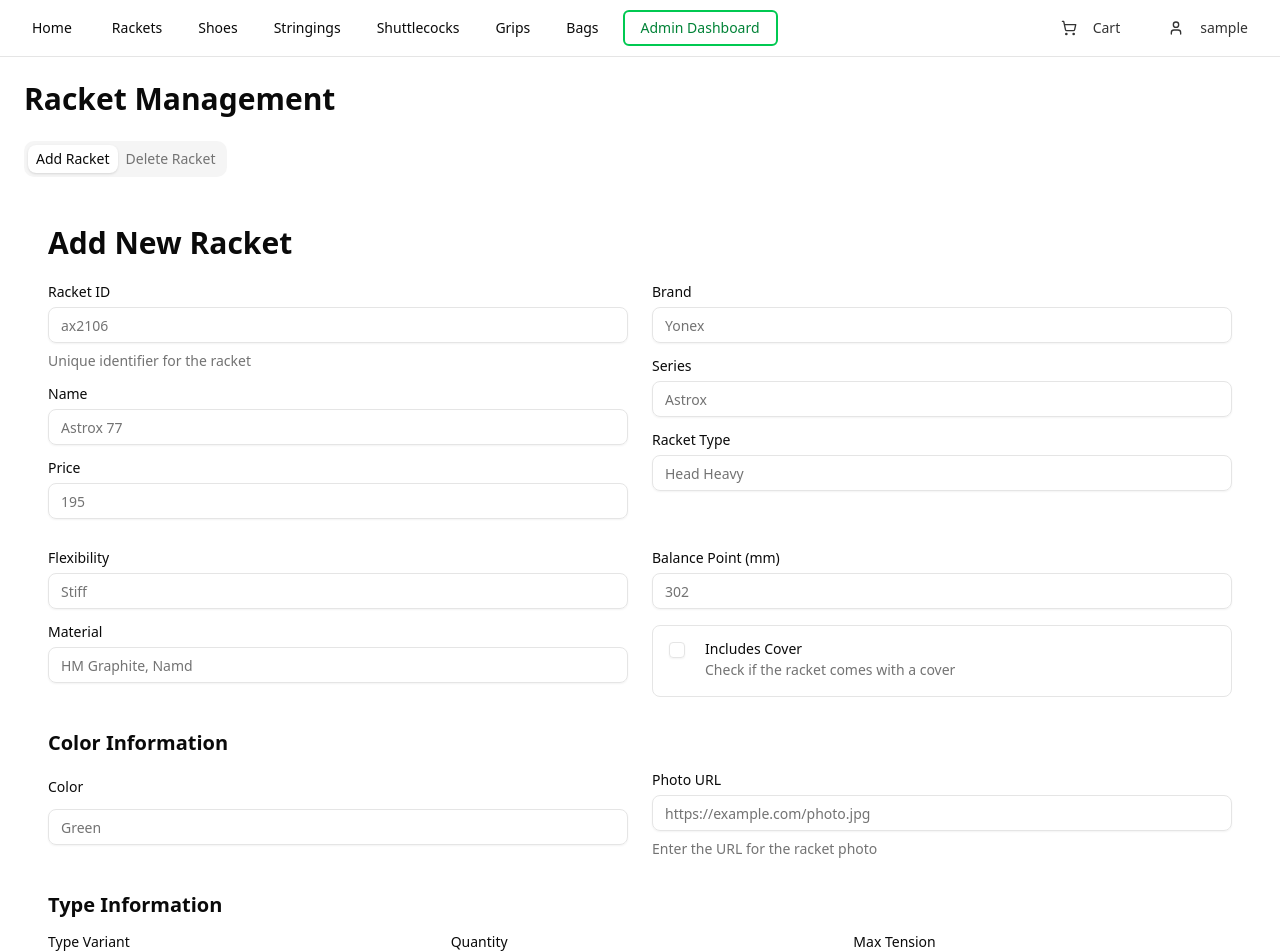
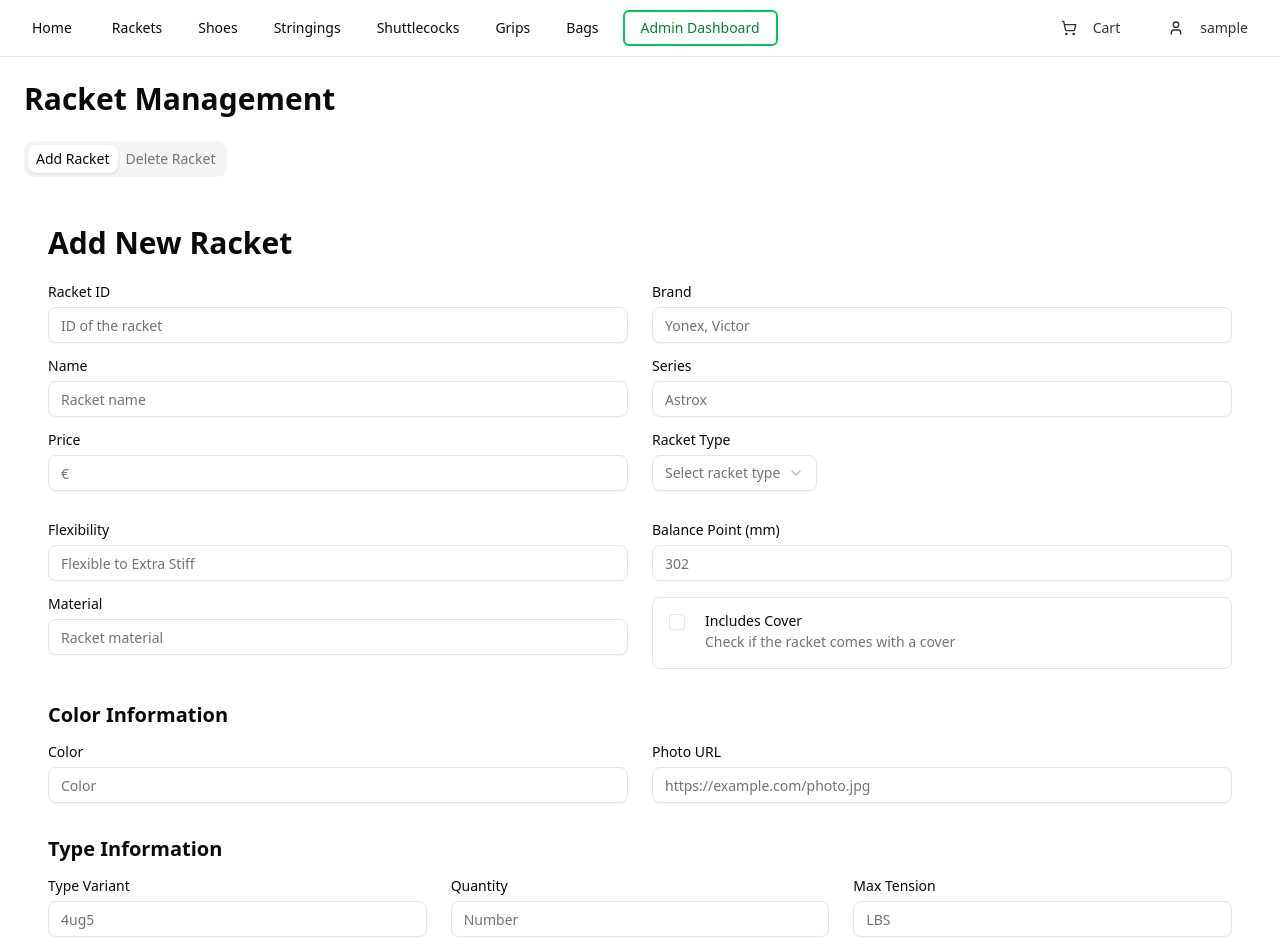
Before and after one commit to ThesisPrjTeamTAMK-Long-Le-Kiet-Nguyen/shopping_app_thesis, a React (Vite) app in the folder frontend/: page /seller/rackets in a window 1280 px wide. Shown: the top 952 px of the page. Built offline with nearby package versions, Linux system fonts and the light colour scheme; sample sign-in values are in the browser's storage.

Commit message:
Improve Racket add ui

```diff
--- a/frontend/package.json
+++ b/frontend/package.json
@@ -16,6 +16,7 @@
     "@radix-ui/react-dropdown-menu": "^2.1.6",
     "@radix-ui/react-label": "^2.1.2",
     "@radix-ui/react-navigation-menu": "^1.2.5",
+    "@radix-ui/react-select": "^2.1.6",
     "@radix-ui/react-separator": "^1.1.2",
     "@radix-ui/react-slot": "^1.1.2",
     "@radix-ui/react-tabs": "^1.1.3",
--- a/frontend/src/components/SellerPage/ProductManagement/Racket/AddRacketForm.tsx
+++ b/frontend/src/components/SellerPage/ProductManagement/Racket/AddRacketForm.tsx
@@ -26,6 +26,13 @@ import {
   AlertDialogHeader,
   AlertDialogTitle,
 } from "@/components/ui/alert-dialog"
+import {
+  Select,
+  SelectContent,
+  SelectItem,
+  SelectTrigger,
+  SelectValue,
+} from "@/components/ui/select"
 
 // Update the form schema to include colors and types
 const racketFormSchema = z.object({
@@ -162,11 +169,8 @@ export default function RacketManagement() {
                   <FormItem>
                     <FormLabel>Racket ID</FormLabel>
                     <FormControl>
-                      <Input placeholder="ax2106" {...field} />
+                      <Input placeholder="ID of the racket" {...field} />
                     </FormControl>
-                    <FormDescription>
-                      Unique identifier for the racket
-                    </FormDescription>
                     <FormMessage />
                   </FormItem>
                 )}
@@ -179,7 +183,7 @@ export default function RacketManagement() {
                   <FormItem>
                     <FormLabel>Name</FormLabel>
                     <FormControl>
-                      <Input placeholder="Astrox 77" {...field} />
+                      <Input placeholder="Racket name" {...field} />
                     </FormControl>
                     <FormMessage />
                   </FormItem>
@@ -193,7 +197,7 @@ export default function RacketManagement() {
                   <FormItem>
                     <FormLabel>Price</FormLabel>
                     <FormControl>
-                      <Input placeholder="195" {...field} />
+                      <Input placeholder="€" {...field} />
                     </FormControl>
                     <FormMessage />
                   </FormItem>
@@ -210,7 +214,7 @@ export default function RacketManagement() {
                   <FormItem>
                     <FormLabel>Brand</FormLabel>
                     <FormControl>
-                      <Input placeholder="Yonex" {...field} />
+                      <Input placeholder="Yonex, Victor" {...field} />
                     </FormControl>
                     <FormMessage />
                   </FormItem>
@@ -237,9 +241,18 @@ export default function RacketManagement() {
                 render={({ field }) => (
                   <FormItem>
                     <FormLabel>Racket Type</FormLabel>
-                    <FormControl>
-                      <Input placeholder="Head Heavy" {...field} />
-                    </FormControl>
+                    <Select onValueChange={field.onChange} defaultValue={field.value}>
+                      <FormControl>
+                        <SelectTrigger>
+                          <SelectValue placeholder="Select racket type" />
+                        </SelectTrigger>
+                      </FormControl>
+                      <SelectContent>
+                        <SelectItem value="Head Heavy">Head Heavy</SelectItem>
+                        <SelectItem value="Even Balance">Even Balance</SelectItem>
+                        <SelectItem value="Head Light">Head Light</SelectItem>
+                      </SelectContent>
+                    </Select>
                     <FormMessage />
                   </FormItem>
                 )}
@@ -257,7 +270,7 @@ export default function RacketManagement() {
                   <FormItem>
                     <FormLabel>Flexibility</FormLabel>
                     <FormControl>
-                      <Input placeholder="Stiff" {...field} />
+                      <Input placeholder="Flexible to Extra Stiff" {...field} />
                     </FormControl>
                     <FormMessage />
                   </FormItem>
@@ -271,7 +284,7 @@ export default function RacketManagement() {
                   <FormItem>
                     <FormLabel>Material</FormLabel>
                     <FormControl>
-                      <Input placeholder="HM Graphite, Namd" {...field} />
+                      <Input placeholder="Racket material" {...field} />
                     </FormControl>
                     <FormMessage />
                   </FormItem>
@@ -330,7 +343,7 @@ export default function RacketManagement() {
                   <FormItem>
                     <FormLabel>Color</FormLabel>
                     <FormControl>
-                      <Input placeholder="Green" {...field} />
+                      <Input placeholder="Color" {...field} />
                     </FormControl>
                     <FormMessage />
                   </FormItem>
@@ -349,9 +362,6 @@ export default function RacketManagement() {
                         {...field}
                       />
                     </FormControl>
-                    <FormDescription>
-                      Enter the URL for the racket photo
-                    </FormDescription>
                     <FormMessage />
                   </FormItem>
                 )}
@@ -384,7 +394,7 @@ export default function RacketManagement() {
                   <FormItem>
                     <FormLabel>Quantity</FormLabel>
                     <FormControl>
-                      <Input placeholder="5" {...field} />
+                      <Input placeholder="Number" {...field} />
                     </FormControl>
                     <FormMessage />
                   </FormItem>
@@ -398,7 +408,7 @@ export default function RacketManagement() {
                   <FormItem>
                     <FormLabel>Max Tension</FormLabel>
                     <FormControl>
-                      <Input placeholder="27 LBS" {...field} />
+                      <Input placeholder="LBS" {...field} />
                     </FormControl>
                     <FormMessage />
                   </FormItem>
```
